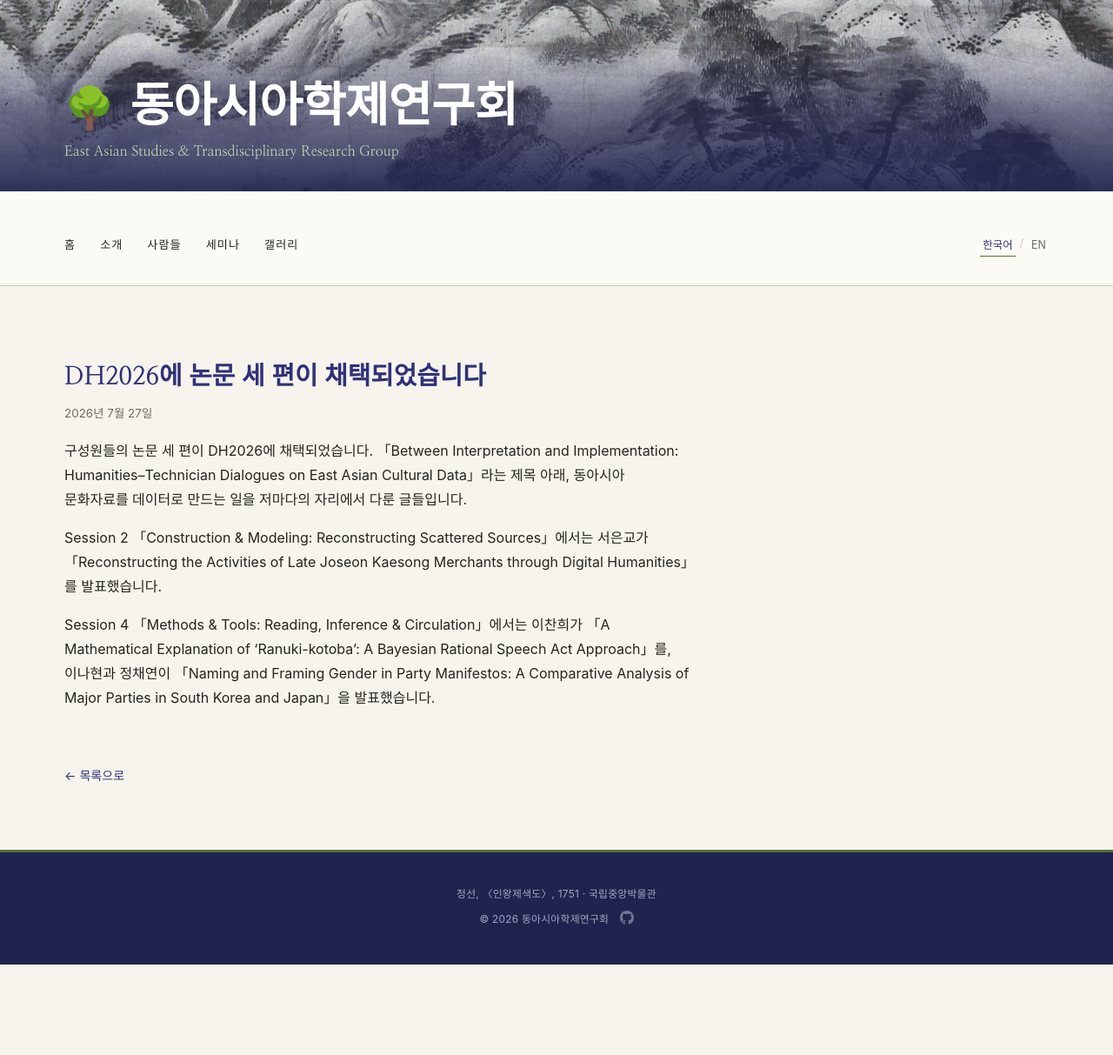
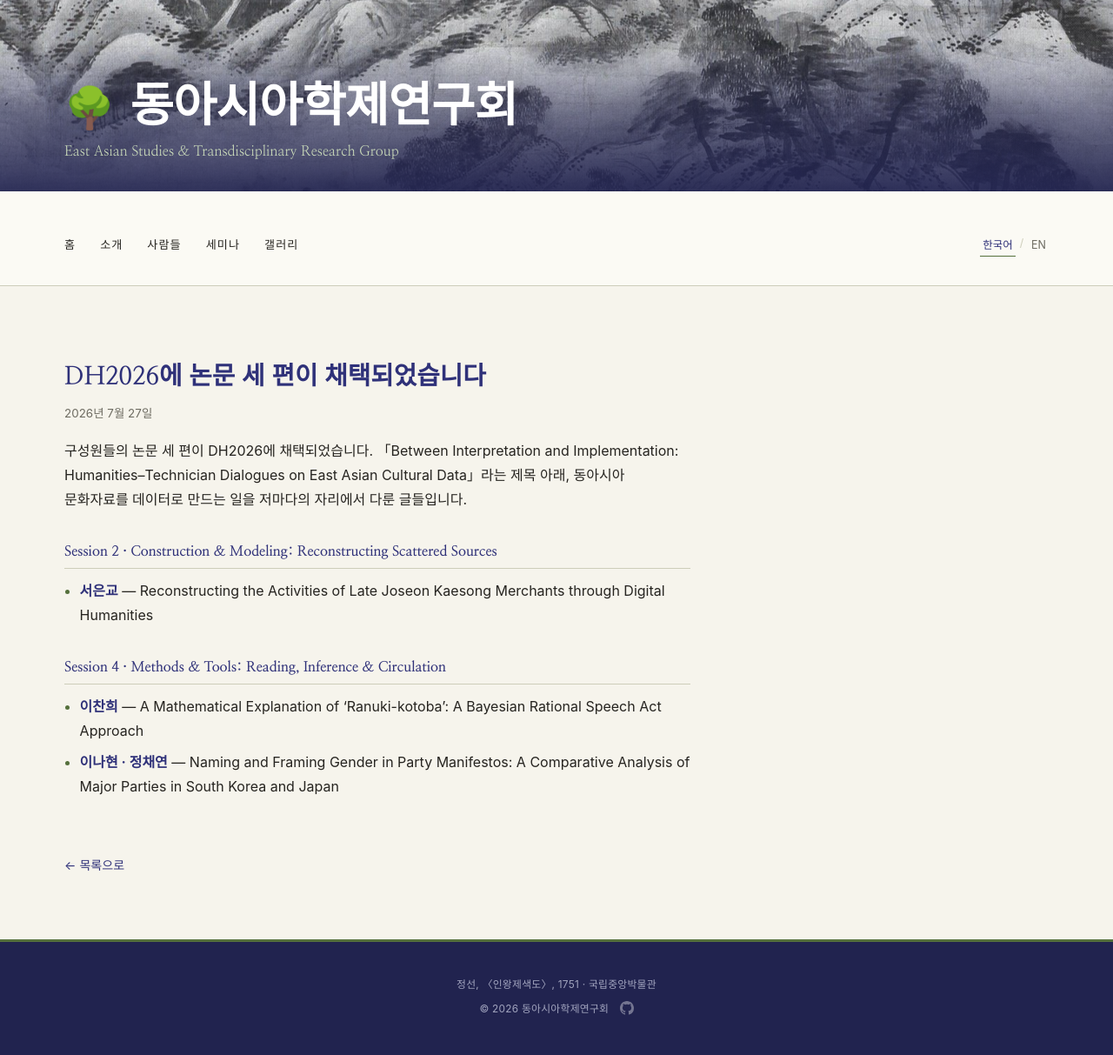
Before and after one commit to eastasia-interdisciplinary/eastasia-interdisciplinary.github.io, a Jekyll site: the page built from _posts/2026-07-27-dh2026.md, in a window 1280 px wide. Shown: the whole page at 87% size. Built offline with Jekyll 4.4.1, drawn with Linux system fonts in a browser that asks for light colours; some web fonts are replaced; before the commit the page ends 1109 px from its top, so only the background shows below that.

Commit message:
Set the DH2026 talks out as a list, and preview wide screens too
The entry ran three long English titles together in two paragraphs, which
is a paragraph to read rather than a record to scan. Sessions are headings
now and each talk a line, with the name picked out; article.post gains the
list and heading styles that no post had needed until now.

tools/mobile.html becomes tools/preview.html, with tablet and desktop
sizes beside the phones. Anything wider than the window is scaled down to
fit, so a 1440px page can be seen whole on a laptop, and a size can be
asked for in the address (preview.html#1440x900).

Kramdown's generated heading ids are turned off: every entry is written
twice, once per language, so a heading in the body was given the same id
in both copies.

Co-Authored-By: Claude Opus 5 <noreply@anthropic.com>

```diff
--- a/_config.yml
+++ b/_config.yml
@@ -44,6 +44,12 @@ foundation_url: "https://www.kfas.or.kr"
 repo_url: "https://github.com/eastresearch/eastresearch.github.io"
 
 markdown: kramdown
+kramdown:
+  # Every entry is written twice, once per language, so a heading in the
+  # body would otherwise be given the same generated id in both copies.
+  # Nothing links to those anchors; the ids on the seminar page are set
+  # by hand in the template.
+  auto_ids: false
 permalink: /news/:year/:month/:day/:title/
 
 collections:
--- a/_posts/2026-07-27-dh2026.md
+++ b/_posts/2026-07-27-dh2026.md
@@ -32,12 +35,14 @@ Implementation: Humanities–Technician Dialogues on East Asian Cultural
 Data」라는 제목 아래, 동아시아 문화자료를 데이터로 만드는 일을 저마다의
 자리에서 다룬 글들입니다.
 
-Session 2 「Construction & Modeling: Reconstructing Scattered Sources」에서는
-서은교가 「Reconstructing the Activities of Late Joseon Kaesong Merchants
-through Digital Humanities」를 발표했습니다.
+### Session 2 · Construction & Modeling: Reconstructing Scattered Sources
 
-Session 4 「Methods & Tools: Reading, Inference & Circulation」에서는 이찬희가
-「A Mathematical Explanation of ‘Ranuki-kotoba’: A Bayesian Rational Speech
-Act Approach」를, 이나현과 정채연이 「Naming and Framing Gender in Party
-Manifestos: A Comparative Analysis of Major Parties in South Korea and
-Japan」을 발표했습니다.
+- **서은교** — Reconstructing the Activities of Late Joseon Kaesong Merchants
+  through Digital Humanities
+
+### Session 4 · Methods & Tools: Reading, Inference & Circulation
+
+- **이찬희** — A Mathematical Explanation of ‘Ranuki-kotoba’: A Bayesian
+  Rational Speech Act Approach
+- **이나현 · 정채연** — Naming and Framing Gender in Party Manifestos:
+  A Comparative Analysis of Major Parties in South Korea and Japan
--- a/assets/css/style.css
+++ b/assets/css/style.css
@@ -514,6 +514,32 @@ article.post .back-link {
   margin-top: 3rem;
   font-size: 0.88rem;
 }
+
+/* A post is prose, but a run of talks or names read better set out than run
+   together in a paragraph. The marker sits in the margin so the text block
+   keeps a straight left edge, and the name leading each line is the one
+   thing picked out -- the titles are long enough without help. */
+article.post h2,
+article.post h3 {
+  font-family: var(--font-serif);
+  color: var(--navy);
+  font-size: 1rem;
+  font-weight: 700;
+  margin: 2rem 0 0.7rem;
+  padding-bottom: 0.3rem;
+  border-bottom: 1px solid var(--rule);
+}
+
+article.post ul,
+article.post ol {
+  margin: 0 0 1.1rem;
+  padding-left: 1.1rem;
+}
+
+article.post li { margin-bottom: 0.5rem; }
+article.post li:last-child { margin-bottom: 0; }
+article.post li::marker { color: var(--green-dark); }
+article.post li strong { color: var(--navy); font-weight: 700; }
 
 /* ---------- card grid: shared by People and Seminar ---------- */
 
```
Also changed, not shown: other parts of _posts/2026-07-27-dh2026.md (+11 -8 lines), tools/mobile.html (deleted, +0 -86 lines), tools/preview.html (added, +155 -0 lines), README.md.
